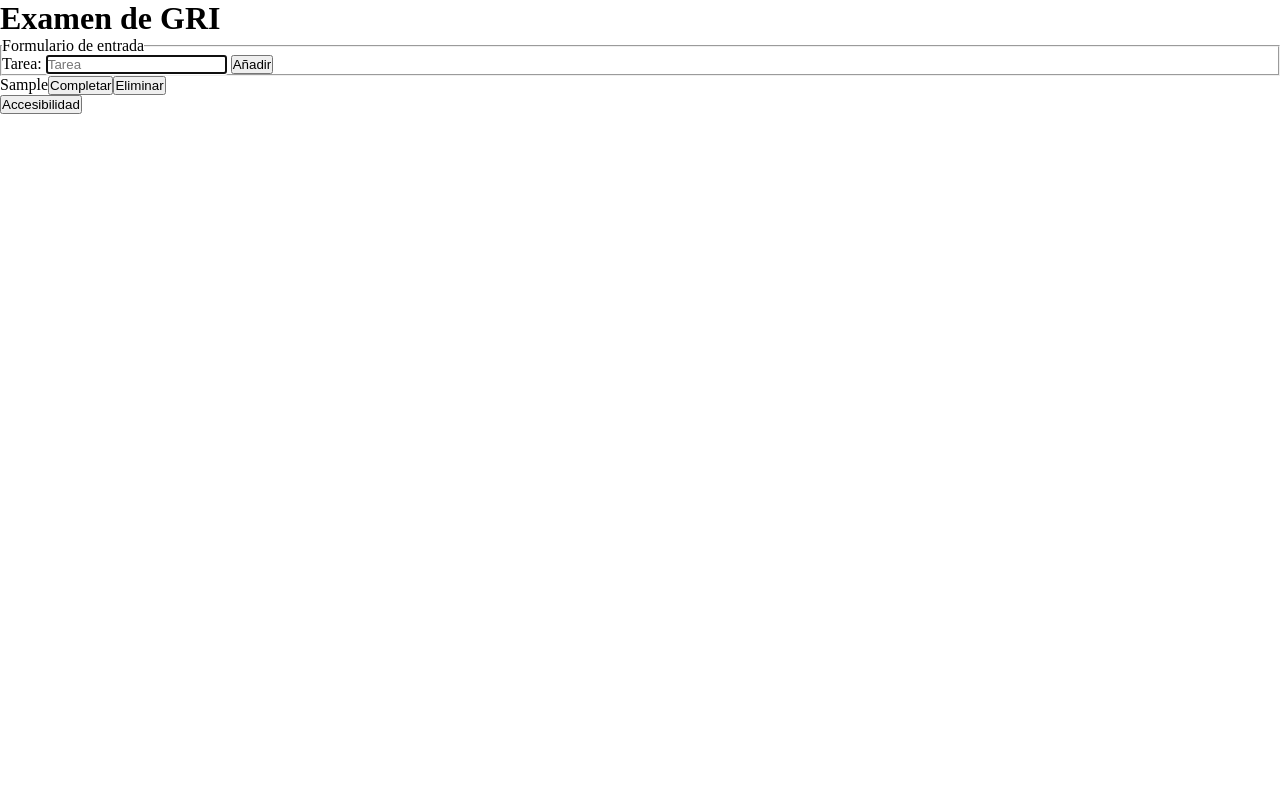
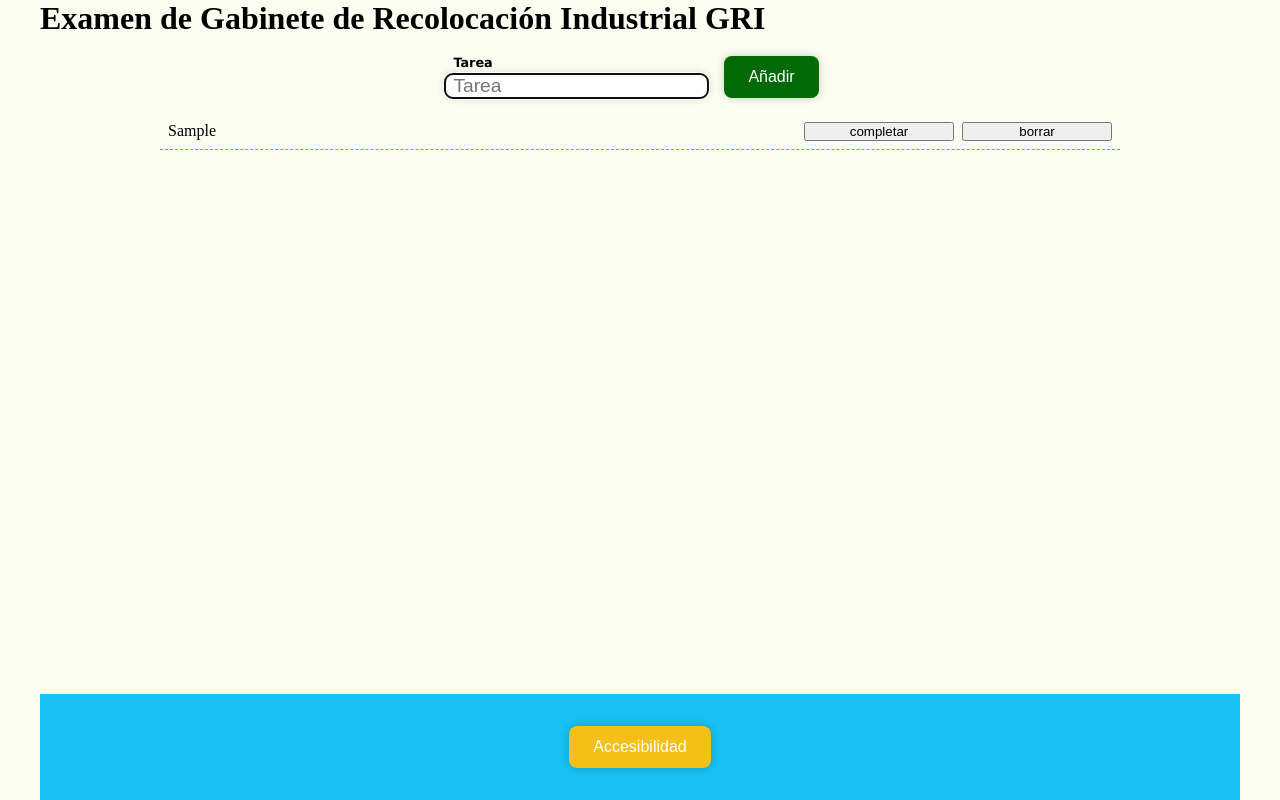
Before and after one commit to DonatoRM/examen, a website: page public/index.html in a window 1280 px wide. Both pictures are taken after typing "Sample" into the empty fields and a click on the button "Añadir". Drawn offline with Linux system fonts and the light colour scheme.

Commit message:
nueva versión

```diff
--- a/public/css/style.css
+++ b/public/css/style.css
@@ -7,12 +7,132 @@ Autor: Donato Ramos Martínez
     margin: 0;
     box-sizing: border-box;
 }
+:root {
+    --color-viewport: #fafdf0;
+    --color-submit: #016906;
+    --color-footer: #18c0f3;
+    --color-button-accessibility: #f3c018;
+    --color-danger: #bb0000;
+}
+html {
+    background-color: var(--color-viewport);
+}
+body {
+    width: 100%;
+    max-width: 1200px;
+    min-width: 500px;
+    height: 100vh;
+    margin: 0 auto;
+    position: relative;
+}
+main {
+    width: 100%;
+}
+main section:first-child {
+    width: 50%;
+    margin: 0 auto;
+}
+.form {
+    font-family: Verdana, Geneva, Tahoma, sans-serif;
+}
+.row {
+    display: flex;
+    justify-content: center;
+    align-items: flex-end;
+    margin-bottom: 1rem;
+    gap: 1rem;
+}
+.data {
+    display: flex;
+    flex-direction: column;
+}
+#idLabelTask {
+    font-size: 0.8rem;
+    font-weight: bold;
+    position: relative;
+    top: -0.25rem;
+    left: 0.5rem;
+}
+.task {
+    border: none;
+    line-height: 1.5rem;
+    font-size: 1.2rem;
+    height: 1.5rem;
+    padding: 0.5rem;
+    border-radius: 0.5rem;
+    box-shadow: 0 0 0.5rem rgba(0, 0, 0, 0.2);
+}
+.buttonSubmit,
+.buttonAccessibility {
+    background-color: var(--color-submit);
+    color: white;
+    padding: 0.75rem 1.5rem;
+    text-align: center;
+    text-decoration: none;
+    display: inline-block;
+    font-size: 1rem;
+    border-radius: 0.5rem;
+    border: none;
+    cursor: pointer;
+    box-shadow: 0 0 0.5rem rgba(0, 0, 0, 0.2);
+}
+.buttonAccessibility {
+    background-color: var(--color-button-accessibility);
+}
+fieldset {
+    border: 0;
+}
+legend {
+    opacity: 0;
+}
 .error {
-    color: red;
+    color: var(--color-danger);
+}
+.toggleCompleted {
+    color: var(--color-danger);
 }
 .completed {
-    color: green;
+    text-decoration: line-through;
 }
-.accessibility {
-    font-size: 4.5rem;
+footer {
+    position: absolute;
+    bottom: 0;
+    width: 100%;
+    background-color: var(--color-footer);
+    color: white;
+    text-align: center;
+    padding: 2rem 0;
 }
+.response {
+    width: 80%;
+    margin: 0 auto;
+    display: grid;
+    grid-template-columns: auto repeat(2, 150px);
+    gap: 0.5rem;
+    border-bottom: 1px dashed var(--color-footer);
+    padding: 0.5rem;
+}
+.response li {
+    display: contents;
+}
+.response li button:first-child {
+    grid-column: 2;
+}
+.response li button:last-child {
+    grid-column: 3;
+}
+@media screen and (max-width: 750px) {
+    h1 {
+        display: flex;
+        flex-direction: column;
+        align-items: center;
+    }
+    h1 span {
+        display: block;
+    }
+}
+@media screen and (max-width: 400px) {
+    h1 span {
+        width: 100%;
+    }
+}
--- a/public/index.html
+++ b/public/index.html
@@ -6,20 +6,27 @@
         <meta name="description" content="Examen de GRI" />
         <meta name="keywords" content="Examen, GRI" />
         <meta name="author" content="Donato Ramos Martínez" />
+        <meta name="robots" content="index,follow" />
         <title>Examen</title>
         <link rel="stylesheet" href="css/style.css" media="all" />
     </head>
     <body>
         <header>
-            <h1>Examen de GRI</h1>
+            <h1>
+                <span>Examen de </span><span>Gabinete de Recolocación </span
+                ><span>Industrial GRI</span>
+            </h1>
         </header>
         <main>
-            <section id="inputSection">
+            <section>
                 <form action="#" method="get" id="form" class="form">
                     <fieldset>
                         <legend>Formulario de entrada</legend>
                         <div class="row">
-                            <label for="task" id="idLabelTask">Tarea: </label>
+                            <div class="data">
+                                <label for="task" id="idLabelTask"
+                                    >Tarea
+                                </label>
                                 <input
                                     type="text"
                                     name="task"
@@ -27,16 +34,24 @@
                                     class="task"
                                     placeholder="Tarea"
                                     aria-labelledby="idLabelTask"
+                                    aria-required="true"
                                     required
                                 />
-                            <button type="submit">Añadir</button>
-                            <div id="error" class="error"></div>
+                            </div>
+                            <button
+                                type="submit"
+                                aria-label="Añadir tarea"
+                                class="buttonSubmit"
+                            >
+                                Añadir
+                            </button>
+                            <div id="error" aria-live="assertive"></div>
                         </div>
                     </fieldset>
                 </form>
             </section>
             <section>
-                <ul id="response" class="response"></ul>
+                <ul id="response" class="response" role="list"></ul>
             </section>
         </main>
         <footer>
@@ -44,6 +59,8 @@
                 type="button"
                 id="accessibility"
                 aria-label="Botón de accesibilidad"
+                aria-pressed="false"
+                class="buttonAccessibility"
             >
                 Accesibilidad
             </button>
--- a/src/index.js
+++ b/src/index.js
@@ -1,126 +1,104 @@
 /*
-Examen GRI
+Examen GRI primer módulo
 Autor: Donato Ramos Martínez
 */
 'use strict';
-const taskList = [];
-const form = document.getElementById('form');
-const task = document.getElementById('task');
-const error = document.getElementById('error');
-const response = document.getElementById('response');
-const accessibility = document.getElementById('accessibility');
-document.addEventListener(
-    'DOMContentLoaded',
-    () => {
+const taskList = []; // Lista de tareas inicial
+const form = document.getElementById('form'); // Formulario de entrada de Tareas
+const inputTask = document.getElementById('task'); // Input de entrada de Tarea
+const divErrors = document.getElementById('error'); // Div en donde aparecerán los errores
+const ulResponse = document.getElementById('response'); // Lista en donde se insertarán las Tareas
+/**
+ *
+ * @param {String} value Texto que queremos que aparezca dentro del botón
+ * @param {Function} callback Función que se ejecutará cuando se haga click en el botón
+ * @returns Devuelve el botón debidamente creado
+ */
+const createButton = (value, callback) => {
+    const button = document.createElement('button');
+    button.textContent = value;
+    button.setAttribute('aria-pressed', 'false');
+    button.addEventListener('click', callback, false);
+    return button;
+};
+/**
+ * Función que cambia el estado del objeto que almacena la tarea seleccionada
+ * @param {*} event Evento que se dispara al hacer click en el botón
+ */
+const toggleCompleted = (event) => {
+    const button = event.target;
+    const li = event.target.parentElement;
+    const index = parseInt(li.getAttribute('data-index'));
+    taskList.forEach((taskItem, id) => {
+        if (id === index) {
+            taskItem.completed = !taskItem.completed;
+        }
+    });
+    showTaskList();
+};
+/**
+ * Función que borra la tarea seleccionada de la lista de tareas
+ * @param {*} event Evento que se produce cuando se hace clic sobre el botón de borrar
+ */
+const deleteTask = (event) => {
+    const index = Number(event.target.parentElement.getAttribute('data-index'));
+    taskList.splice(index, 1);
+    showTaskList();
+};
+/**
+ * Función que muestra la lista de tareas en el DOM
+ */
+const showTaskList = () => {
+    ulResponse.innerHTML = '';
+    if (taskList.length > 0) {
+        taskList.forEach((task, index) => {
+            const li = document.createElement('li');
+            li.textContent = task.task;
+            li.setAttribute('data-index', index);
+            li.setAttribute('role', 'list-item');
+            li.classList.toggle('completed', task.completed);
+            li.appendChild(
+                createButton(
+                    task.completed ? 'deshacer' : 'completar',
+                    toggleCompleted
+                )
+            );
+            li.appendChild(createButton('borrar', deleteTask));
+            ulResponse.appendChild(li);
+        });
+    }
+};
+/**
+ * Función que muestra un mensaje de error temporizado en el DOM
+ */
+const throwError = () => {
+    const TIME_ERROR = 1500; // 1.5 segundos
+    const spanError = document.createElement('span');
+    spanError.textContent = 'La tarea insertada no es válida';
+    spanError.classList = 'error';
+    divErrors.appendChild(spanError);
+    const idResume = setTimeout(() => {
+        divErrors.innerHTML = '';
+    }, TIME_ERROR);
+};
+// Se controla el evento submit del formulario para ejecutar la política de negocio
 form.addEventListener(
     'submit',
     (event) => {
         event.preventDefault();
-                const taskValue = task.value.trim();
+        const taskValue = inputTask.value.trim();
+        // Comprobamos si dentro del input de tarea hay algo escrito
         if (taskValue === '') {
-                    const spanError = document.createElement('span');
-                    spanError.classList.add('error');
-                    spanError.textContent = 'Campo vacío. Introduce una tarea';
-                    error.appendChild(spanError);
-                    const idError = setTimeout(
-                        () => (error.textContent = ''),
-                        1500
-                    );
-                    task.focus();
+            throwError();
         } else {
             taskList.push({
                 task: taskValue,
                 completed: false
             });
-                    task.value = '';
-                    task.focus();
-                    readTasks();
+            showTaskList();
+            inputTask.value = '';
         }
+        inputTask.focus();
     },
     false
 );
-        accessibility.addEventListener(
-            'click',
-            () => {
-                const body = document.querySelector('body');
-                if (body.classList.contains('accessibility')) {
-                    body.classList.remove('accessibility');
-                    document.querySelectorAll('button').forEach((button) => {
-                        button.classList.remove('accessibility');
-                    });
-                    task.classList.remove('accessibility');
-                } else {
-                    body.classList.add('accessibility');
-                    document.querySelectorAll('button').forEach((button) => {
-                        button.classList.add('accessibility');
-                    });
-                    task.classList.add('accessibility');
-                }
-            },
-            false
-        );
-    },
-    false
-);
-const readTasks = () => {
-    response.innerHTML = '';
-    taskList.forEach((task) => {
-        const li = document.createElement('li');
-        if (task.completed) {
-            li.classList.add('completed');
-        } else {
-            li.classList.remove('completed');
-        }
-        li.textContent = task.task;
-        const buttonCompleted = document.createElement('button');
-        if (task.completed) {
-            buttonCompleted.setAttribute('aria-pressed', 'true');
-            buttonCompleted.textContent = 'restablecer';
-        } else {
-            buttonCompleted.setAttribute('aria-pressed', 'false');
-            buttonCompleted.textContent = 'Completar';
-        }
-        buttonCompleted.setAttribute('aria-label', 'Botón de completar tarea');
-
-        const buttonDelete = document.createElement('button');
-        buttonDelete.setAttribute('aria-label', 'Botón de eliminar tarea');
-        buttonDelete.textContent = 'Eliminar';
-        buttonCompleted.addEventListener('click', taskCompleted, false);
-        buttonDelete.addEventListener('click', taskDelete, false);
-        li.appendChild(buttonCompleted);
-        li.appendChild(buttonDelete);
-        response.appendChild(li);
-    });
-};
-const taskCompleted = (event) => {
-    const button = event.target;
-    const li = button.parentElement;
-    console.log('Botón:', button); // Verifica el botón
-    if (button.getAttribute('aria-pressed') === 'false') {
-        button.setAttribute('aria-pressed', 'true');
-        taskList.forEach((task) => {
-            if (task.task === li.firstChild.textContent) {
-                task.completed = true;
-            }
-        });
-    } else {
-        button.setAttribute('aria-pressed', 'false');
-        taskList.forEach((task) => {
-            if (task.task === li.firstChild.textContent) {
-                task.completed = false;
-            }
-        });
-    }
-    readTasks();
-};
-const taskDelete = (event) => {
-    const button = event.target;
-    const li = button.parentElement;
-    const index = taskList.findIndex((element) => {
-        return element.task === li.firstChild.textContent;
-    });
-    if (index !== -1) {
-        taskList.splice(index, 1);
-    }
-    readTasks();
-};
```
Also changed, not shown: 1 other file. Lines whose indentation alone changed are shown as unchanged.
